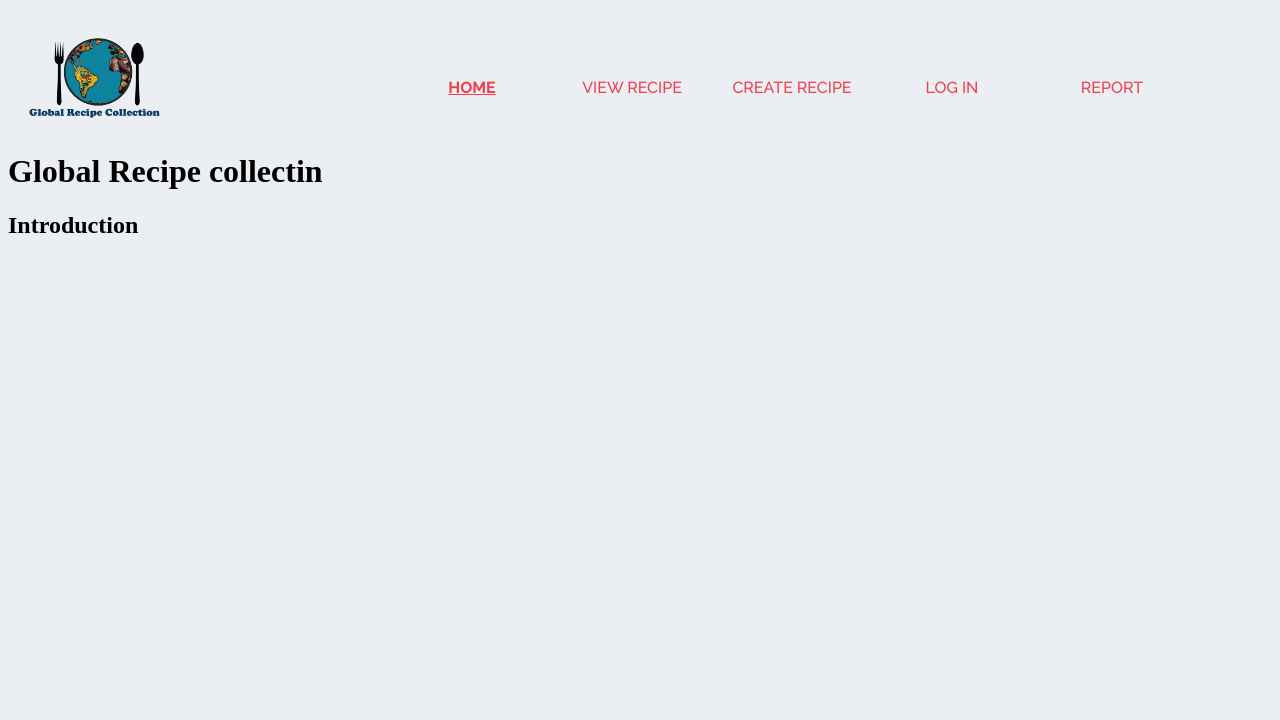
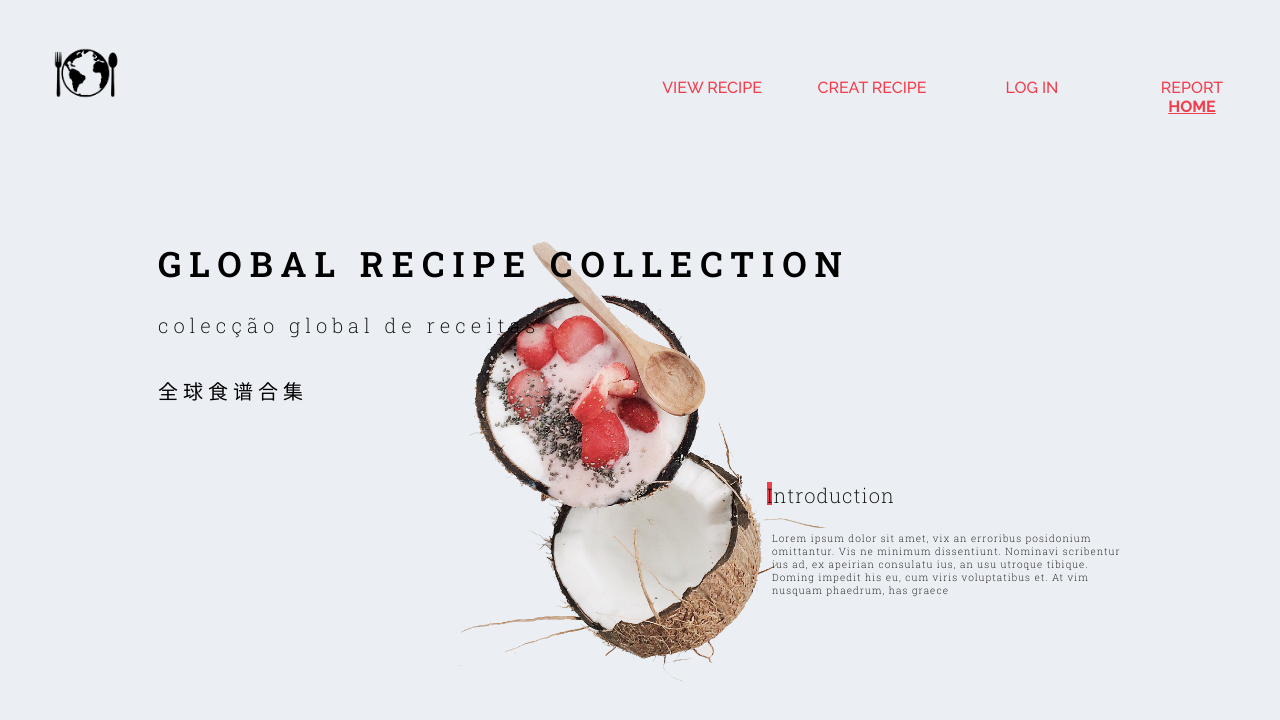
Before and after one commit to agnoCJY/GlobalRecipeCollection, a PHP site: page /GlobalRecipeCollection/ui/index.html in a window 1280 px wide. Shown: the top 720 px of the page. Run offline with PHP 8.4, Linux system fonts and the light colour scheme.

Commit message:
finish index page

```diff
--- a/GRC/GlobalRecipeCollection/static/css/index.css
+++ b/GRC/GlobalRecipeCollection/static/css/index.css
@@ -12,20 +12,26 @@ header{
 }
 
 .logo{
-    height: 100px;
-    margin-top: 20px;
-    margin-left: 20px;
+    height: 80px;
+    margin-top: 30px;
+    margin-left: 30px;
 }
 
 .logo_div{
     float: left;
 }
 
+.menu{
+    width: 100%;
+}
+
 .menu ul{
+    margin-left: 34em;
     margin-top: 70px;
     list-style: none;
-    margin-right: 80px;
-    color: #F23D4C;
+    /*margin-right: 80px;*/®
+color: #F23D4C;
+    display: table;
 }
 
 .menu li{
@@ -33,6 +39,7 @@ header{
     float: right;
     font-family: 'Raleway', sans-serif;
     color: #F23D4C;
+    display: table-cell;
 }
 
 .button{
@@ -42,3 +49,79 @@ header{
 .list{
     text-align:center;
 }
+
+.background{
+    margin-top: 100px;
+    height: 450px;
+    text-align: center;
+    z-index: 100;
+}
+
+.background img{
+    max-height: 100%;
+    margin: 0 auto;
+    display: inline-block;
+}
+
+.container {
+    position: relative;
+    text-align: center;
+    /*color: white;*/
+}
+
+.title-en{
+    position: absolute;
+    top: 8px;
+    left: 150px;
+    font-family: 'Roboto Slab', serif;
+    font-size: 35px;
+    letter-spacing: 8px;
+
+}
+
+.title-pt{
+    position: absolute;
+    top: 80px;
+    left: 150px;
+    font-family: 'Roboto Slab', serif;
+    font-size: 20px;
+    letter-spacing: 5px;
+}
+
+.title-zh{
+    position: absolute;
+    top: 144px;
+    left: 150px;
+    font-family: 'Roboto Slab', serif;
+    font-size: 20px;
+    letter-spacing: 5px;
+}
+
+
+.intro-title{
+    position: absolute;
+    top: 250px;
+    right: 500px;
+    width: 5px;
+    height: 23px;
+    background: #F23D4C;
+    display: inline-block;
+    /*margin-top: 3px;*/
+    vertical-align: top;
+    /*margin-right: 10px;*/
+    font-family: 'Roboto Slab', serif;
+    font-size: 20px;
+    letter-spacing: 1px;
+}
+
+.intro{
+    position: absolute;
+    top: 300px;
+    right: 150px;
+    width: 350px;
+    height: 23px;
+    font-family: 'Roboto Slab', serif;
+    font-size: 10px;
+    letter-spacing: 1px;
+    text-align: left;
+}
--- a/GRC/GlobalRecipeCollection/ui/index.html
+++ b/GRC/GlobalRecipeCollection/ui/index.html
@@ -5,51 +5,36 @@
     <title>{{ @html_title }}</title>
     <link rel="stylesheet" type="text/css" href="static/css/index.css">
     <link rel="preconnect" href="https://fonts.gstatic.com">
-    <link rel="preconnect" href="https://fonts.gstatic.com">
     <link href="https://fonts.googleapis.com/css2?family=Raleway:wght@200;500;700&display=swap" rel="stylesheet">
+    <link href="https://fonts.googleapis.com/css2?family=Roboto+Slab:wght@600&display=swap" rel="stylesheet">
+    <link href="https://fonts.googleapis.com/css2?family=Roboto+Slab:wght@200&display=swap" rel="stylesheet">
+
 </head>
 <body style= "background: #EBEEF2">
 <header>
     <div class="logo_div">
-        <img  class="logo" src="static/img/Logo_797 KB.png">
+        <img  class="logo" src="static/img/black_logo.png">
     </div>
     <div class="menu">
         <ul class="list">
             <li><a href="{{ @BASE }}/projectreport">REPORT</a></li>
             <li><a href="{{ @BASE }}/login">LOG IN</a></li>
-            <li><a href="{{ @BASE }}/createrecipe">CREATE RECIPE</a></li>
+            <li><a href="{{ @BASE }}/creatrecipe">CREAT RECIPE</a></li>
             <li><a href="{{ @BASE }}/viewrecipe">VIEW RECIPE</a></li>
             <li class="active"><a href="{{ @BASE}}/"><u><b>HOME</b></u></a></li>
         </ul>
     </div>
 </header>
+<div class="container">
+    <div class="background">
+        <img  src="static/img/pexels-daria-shevtsova-1030973.png">
+    </div>
+    <div class="title-en"><b>GLOBAL RECIPE COLLECTION</b></div>
+    <div class="title-pt">colecção global de receitas</div>
+    <div class="title-zh">全球食谱合集</div>
+    <div class="intro-title">Introduction</div>
+    <div class="intro">Lorem ipsum dolor sit amet, vix an erroribus posidonium omittantur. Vis ne minimum dissentiunt. Nominavi scribentur ius ad, ex apeirian consulatu ius, an usu utroque tibique. Doming impedit his eu, cum viris voluptatibus et. At vim nusquam phaedrum, has graece </div>
 
-    <div class="title">
-<!--        <br><br><br><br><br><br><br><br><br><br>-->
-
-<!--        <br><br><br><br><br><br><br><br><br><br>-->
-
-        <left><h1> Global Recipe collectin </h1></left>
-
-        <h2>Introduction</h2>
-
-        <p>
-
-        </p>
-
-        <br><br><br><br><br>
-
-
-
-
-        <div class=
-                     </div>
-
-
-
-
-
-        </div>
 </body>
 
 
```
Also changed, not shown: GRC/public_html/fatfree/GlobalRecipeCollection/static/css/index.css (+87 -4 lines), GRC/public_html/fatfree/GlobalRecipeCollection/tmp/2gdmo0i2p9a8c.h2hc5no7s26q.php (+13 -28 lines), GRC/public_html/fatfree/GlobalRecipeCollection/ui/index.html (+13 -28 lines), GRC/GlobalRecipeCollection/static/img/black_logo.png (added), GRC/GlobalRecipeCollection/static/img/pexels-daria-shevtsova-1030973.png (added), GRC/public_html/fatfree/GlobalRecipeCollection/static/img/black_logo.png (added), GRC/public_html/fatfree/GlobalRecipeCollection/static/img/pexels-daria-shevtsova-1030973.png (added), new design/black_logo.png (added), new design/哭脸.png (added).
